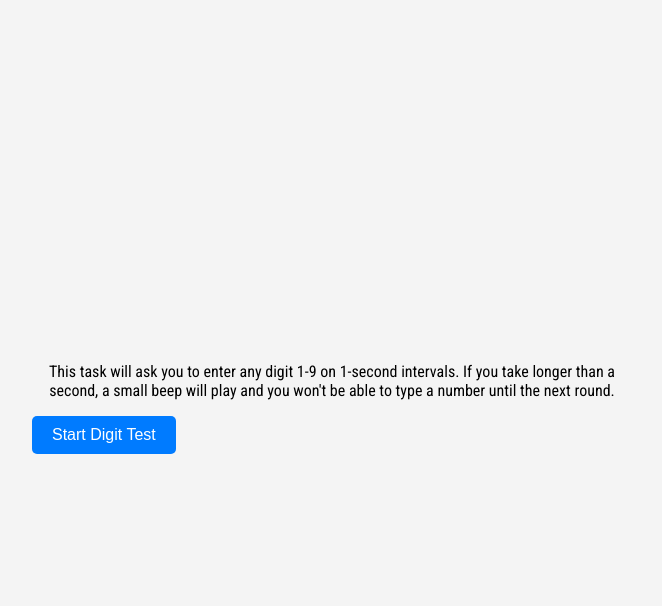
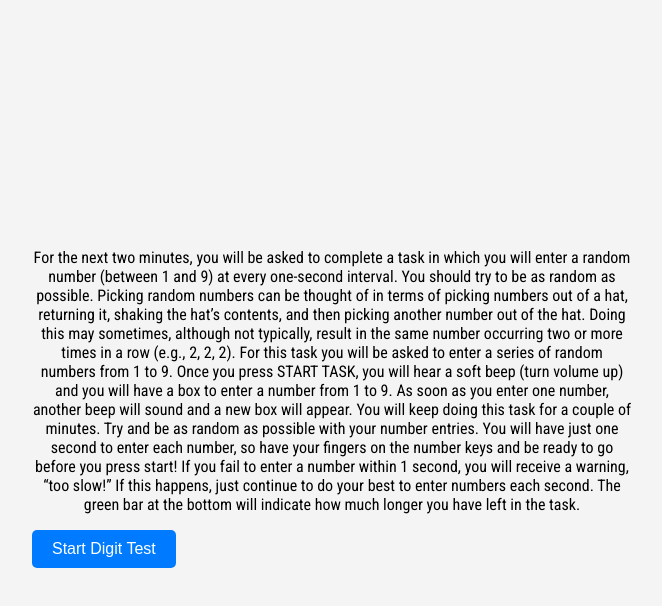
Before and after one commit to FevroniaVanSickle/Project_RNA_Random_Number_Assessment, a website: page index.html in a window 1280 px wide. Both pictures are taken after a click on the button "Digit Entry Test". Shown: the whole page, without its empty margins (308-970 px from the left). Drawn offline with Linux system fonts and the light colour scheme.

Commit message:
updated descriptions!

```diff
--- a/index.html
+++ b/index.html
@@ -20,7 +20,24 @@
 
         <!-- Digit Entry Test Container -->
         <div id="digit-test-container" style="display: none;">
-            <p id="digit-test-description">This task will ask you to enter any digit 1-9 on 1-second intervals. If you take longer than a second, a small beep will play and you won't be able to type a number until the next round.</p>
+            <p id="digit-test-description">
+                For the next two minutes, you will be asked to complete a task in which you will
+                enter a random number (between 1 and 9) at every one-second interval. You should try
+                to be as random as possible. Picking random numbers can be thought of in terms of
+                picking numbers out of a hat, returning it, shaking the hat’s contents, and then
+                picking another number out of the hat. Doing this may sometimes, although not
+                typically, result in the same number occurring two or more times in a row
+                (e.g., 2, 2, 2). For this task you will be asked to enter a series of random numbers
+                from 1 to 9. Once you press START TASK, you will hear a soft beep (turn volume up)
+                and you will have a box to enter a number from 1 to 9. As soon as you enter one number,
+                another beep will sound and a new box will appear. You will keep doing this task for a
+                couple of minutes. Try and be as random as possible with your number entries.
+                You will have just one second to enter each number, so have your fingers on the number
+                keys and be ready to go before you press start! If you fail to enter a number within
+                1 second, you will receive a warning, “too slow!” If this happens, just continue to
+                do your best to enter numbers each second. The green bar at the bottom will indicate
+                how much longer you have left in the task.
+            </p>
             <button id="start-button">Start Digit Test</button>
             <div id="entry-container" style="display: none;">
                 <p id="prompt">Enter a digit:</p>
@@ -37,6 +54,14 @@
         <!-- Cue-based Test Container -->
         <form id="cue-form" style="display: none;">
             <div id="cue-test-container">
+                <p id="cue-test-description">
+                    For this next task, you will be presented with 3 “cue words.” Your task is to
+                    determine a single word that is commonly associated with all three cue words.
+                    You will have 15 seconds to solve each problem. For example, if given the cue
+                    words: carpet, alert, and ink. What would be the correct response? Red. As a second
+                    example, if given the cue words: cane, daddy, and plum. What would be the correct
+                    response? Sugar.
+                </p>
                 <p id="cue-prompt">Please enter the word that associates with these cues:</p>
                 <p id="cues">word1 / word2 / word3</p>
                 <input type="text" id="cue-input">
--- a/script.js
+++ b/script.js
@@ -3,6 +3,7 @@ document.addEventListener('DOMContentLoaded', function() {
     const landingPage = document.getElementById('landing-page');
     const digitTestContainer = document.getElementById('digit-test-container');
     const digitTestDescription = document.getElementById('digit-test-description');
+    const cueTestDescription = document.getElementById('cue-test-description');
     const entryContainer = document.getElementById('entry-container');
     const startButton = document.getElementById('start-button');
     const digitInput = document.getElementById('digit-input');
```
